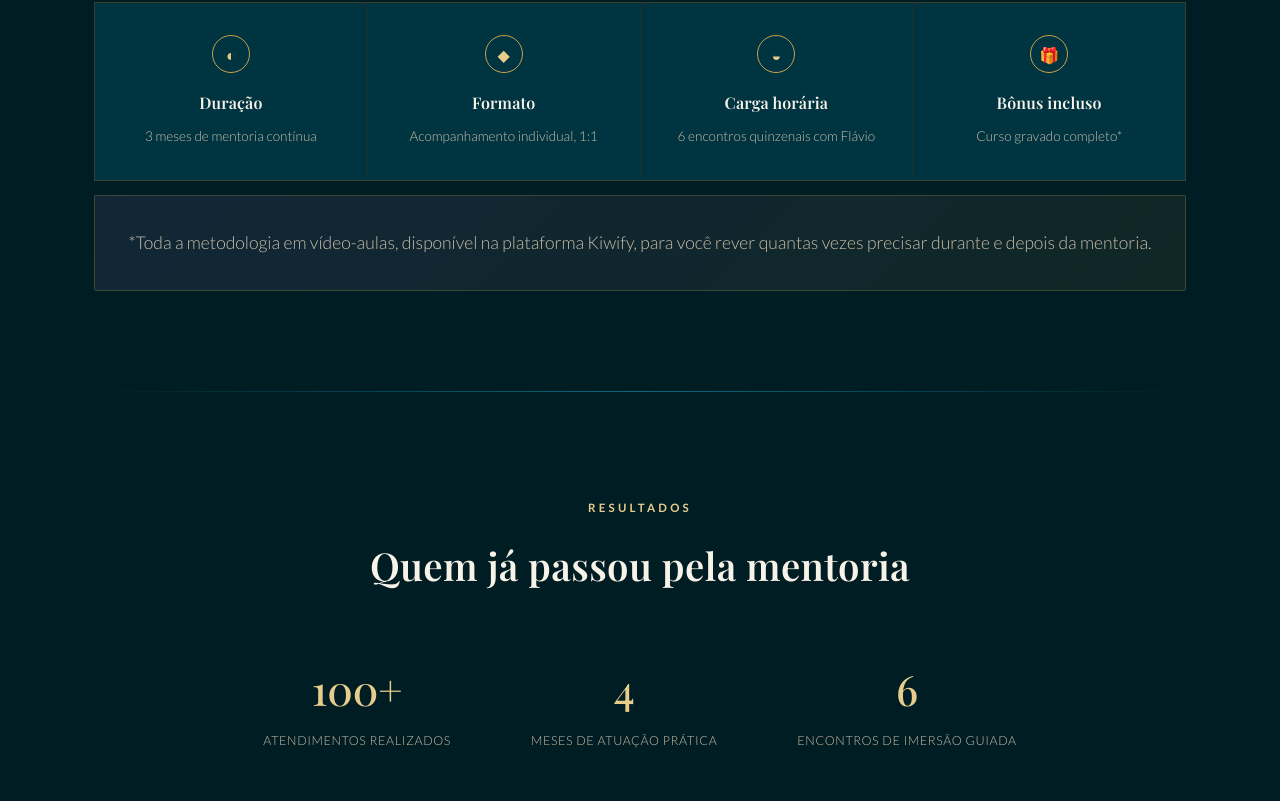
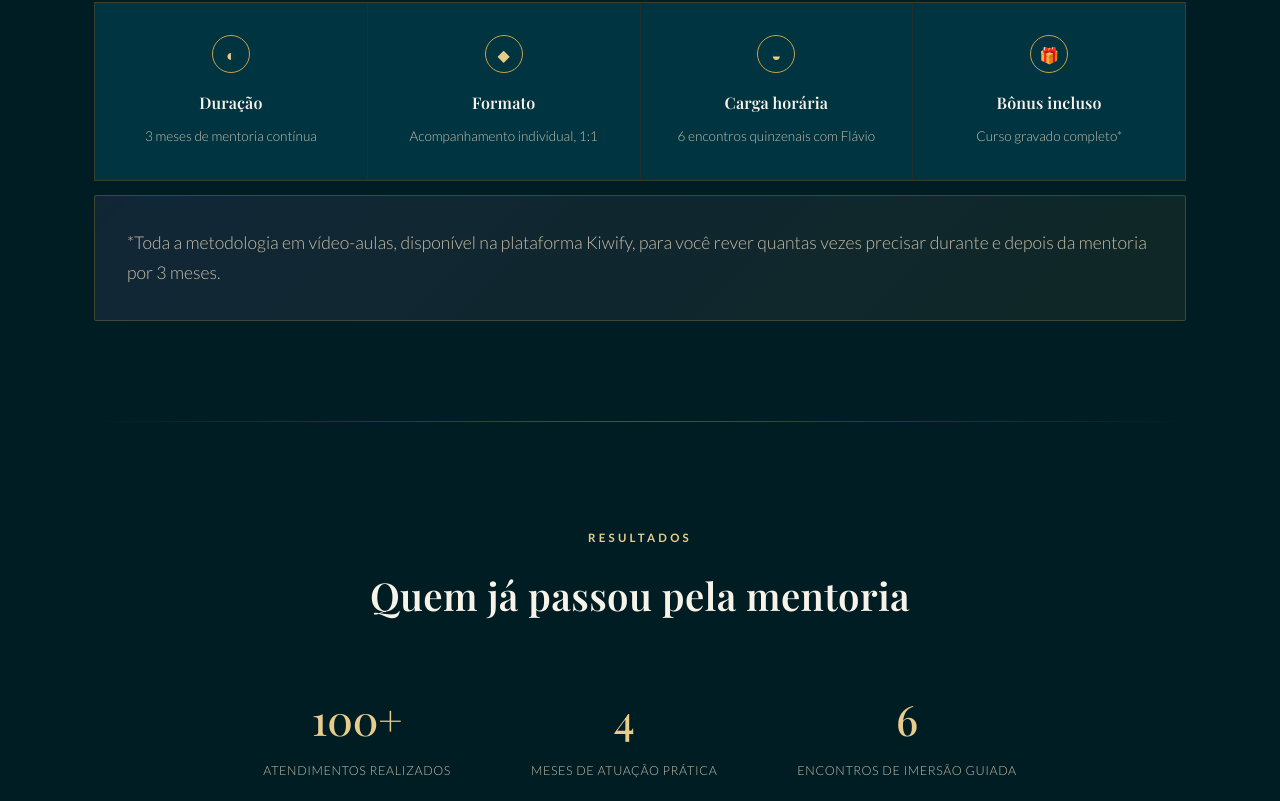
Before and after one commit to Vulpy-18/landinpage-holos-ambientes, a plain HTML site: page index.html in a window 1280 px wide. Shown: the part 4959-5760 px from the top of the page. Drawn offline with nearby package versions, Linux system fonts and the light colour scheme; a web font is replaced by a local one.

Commit message:
Pequenos Reajustes

```diff
--- a/index.html
+++ b/index.html
@@ -1260,7 +1260,7 @@
             <p>
               *Toda a metodologia em vídeo-aulas, disponível na plataforma
               Kiwify, para você rever quantas vezes precisar durante e depois da
-              mentoria.
+              mentoria por 3 meses.
             </p>
           </div>
         </div>
```
